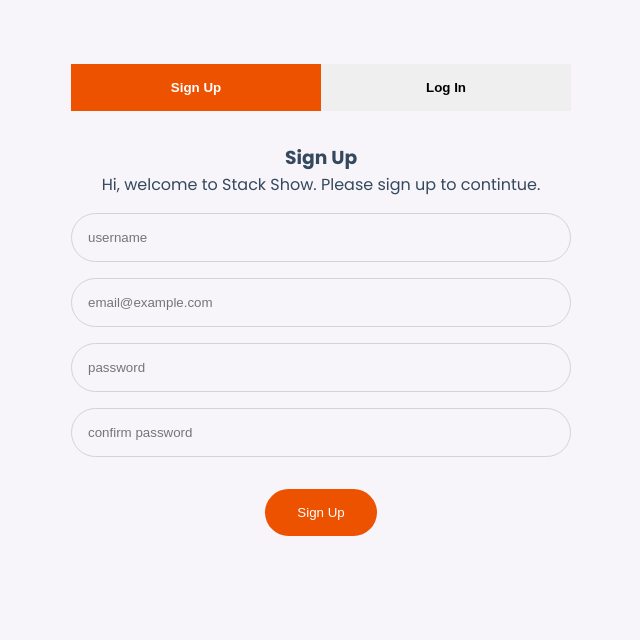
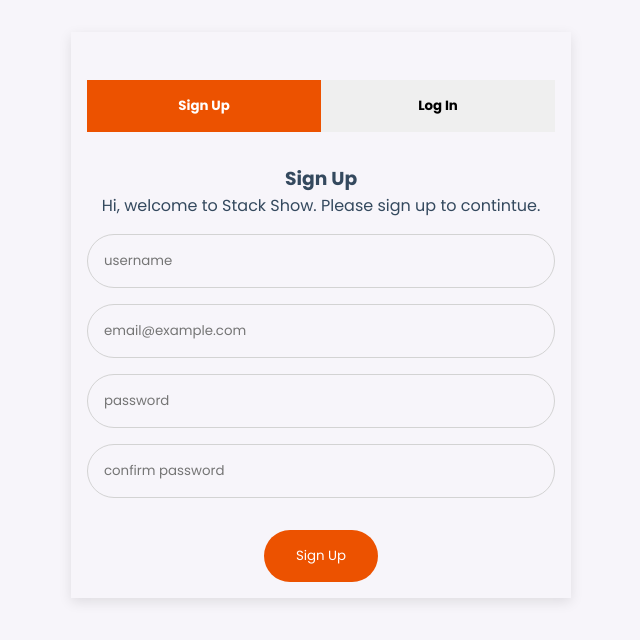
Before and after one commit to smcommits/stack-show, a React (Create React App) app: page / in a window 1280 px wide. Shown: the top 640 px of the page, without its empty margins (319-959 px from the left). Built offline with nearby package versions, Linux system fonts and the light colour scheme; no server answers; what actioncable would draw is missing.

Commit message:
Add Box Shadow to Authentication Form

```diff
--- a/src/stylesheets/AuthForm.module.scss
+++ b/src/stylesheets/AuthForm.module.scss
@@ -12,6 +12,8 @@
   width: 80%;
   max-width: 500px;
   margin: 0 auto;
+  padding: 1rem;
+  box-shadow: rgba(0, 0, 0, 0.1) 0px 4px 12px;
 
   .fieldWrapper {
     margin: 1rem 0;
@@ -33,7 +35,7 @@
       border-radius: 50px;
       border: 1px solid #d3d3d3;
       background: none;
-
+      font-family: 'Poppins', sans-serif;
       &:focus {
         outline: none !important;
         border: 1px solid $orange;
@@ -47,7 +49,7 @@
       padding: 1rem 2rem;
       margin-top: 1rem;
       border-radius: 50px;
-
+      font-family: 'Poppins', sans-serif;
       &:hover {
         background: $orange-light;
       }
@@ -78,6 +80,7 @@
       width: 100%;
       border: none;
       padding: 1rem;
+      font-family: 'Poppins', sans-serif;
     }
   }
 }
```
